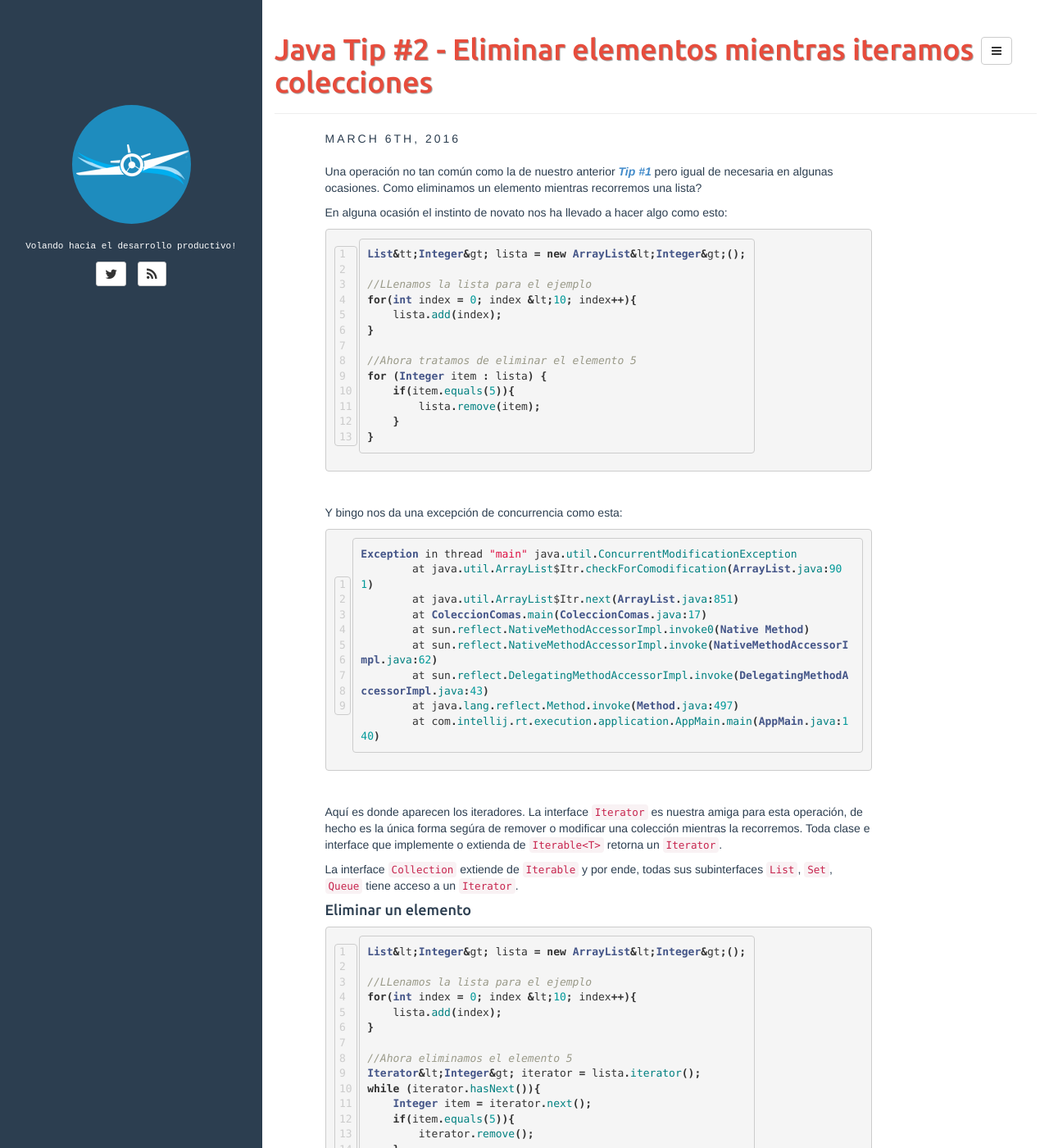
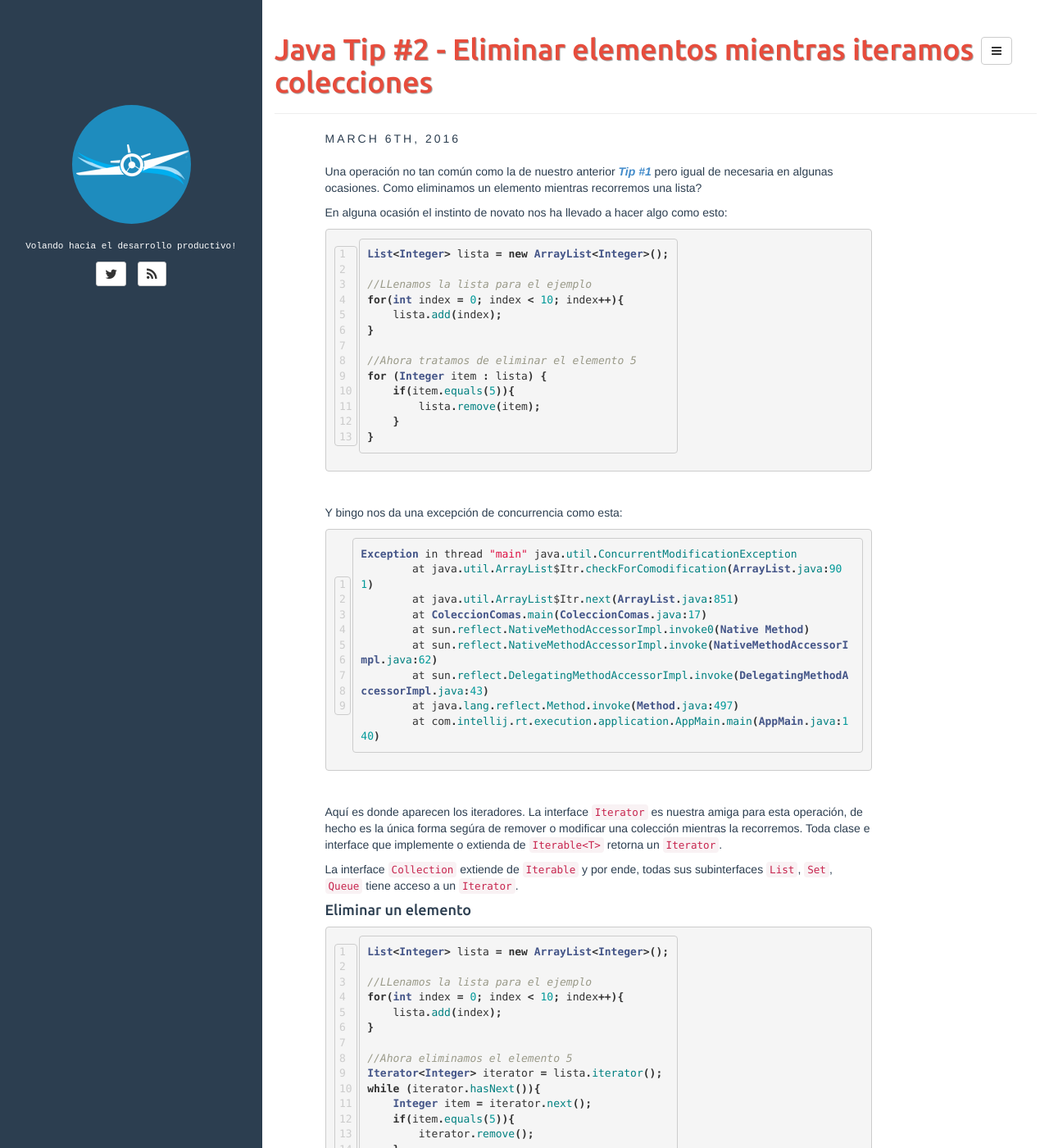
Before and after one commit to eljaviador/eljaviador.github.io, a Jekyll site: the page built from _posts/2016-03-06-java-tip-2-eliminar-elementos-mientras-iteramos.md, in a window 1280 px wide and 1400 px high. Shown: the whole window at 82% size. Built offline with Jekyll 4.4.1, drawn with Linux system fonts in a browser that asks for light colours; comment, search, counter and statistics services are not loaded; part of the change alters nothing that is shown; some of the changed text lies outside the part shown.

```diff
--- a/_posts/2016-03-06-java-tip-2-eliminar-elementos-mientras-iteramos.md
+++ b/_posts/2016-03-06-java-tip-2-eliminar-elementos-mientras-iteramos.md
@@ -14,10 +14,10 @@ Una operación no tan común como la de nuestro anterior [_**Tip #1**_]({% post_
 En alguna ocasión el instinto de novato nos ha llevado a hacer algo como esto:
 
 {% highlight java linenos %}
-List&tt;Integer&gt; lista = new ArrayList&lt;Integer&gt;();
+List<Integer> lista = new ArrayList<Integer>();
 
 //LLenamos la lista para el ejemplo
-for(int index = 0; index &lt;10; index++){
+for(int index = 0; index < 10; index++){
     lista.add(index);
 }
 
@@ -50,15 +50,15 @@ La interface `Collection` extiende de `Iterable` y por ende, todas sus subinterf
 #### Eliminar un elemento
 
 {% highlight java linenos %}
-List&lt;Integer&gt; lista = new ArrayList&lt;Integer&gt;();
+List<Integer> lista = new ArrayList<Integer>();
 
 //LLenamos la lista para el ejemplo
-for(int index = 0; index &lt;10; index++){
+for(int index = 0; index < 10; index++){
     lista.add(index);
 }
 
 //Ahora eliminamos el elemento 5
-Iterator&lt;Integer&gt; iterator = lista.iterator();
+Iterator<Integer> iterator = lista.iterator();
 while (iterator.hasNext()){
     Integer item = iterator.next();
     if(item.equals(5)){
@@ -73,10 +73,10 @@ while (iterator.hasNext()){
 Podmemos sacar el `Iterator` del `Set` de entries del mapa:
 
 {% highlight java linenos %}
-Map map = new HashMap&lt;&gt;();
+Map map = new HashMap<>();
 
 //LLenamos el mapa para el ejemplo
-for(int index = 0; index &lt; 10; index++){
+for(int index = 0; index < 10; index++){
     map.put(index, index);
 }
 
```
